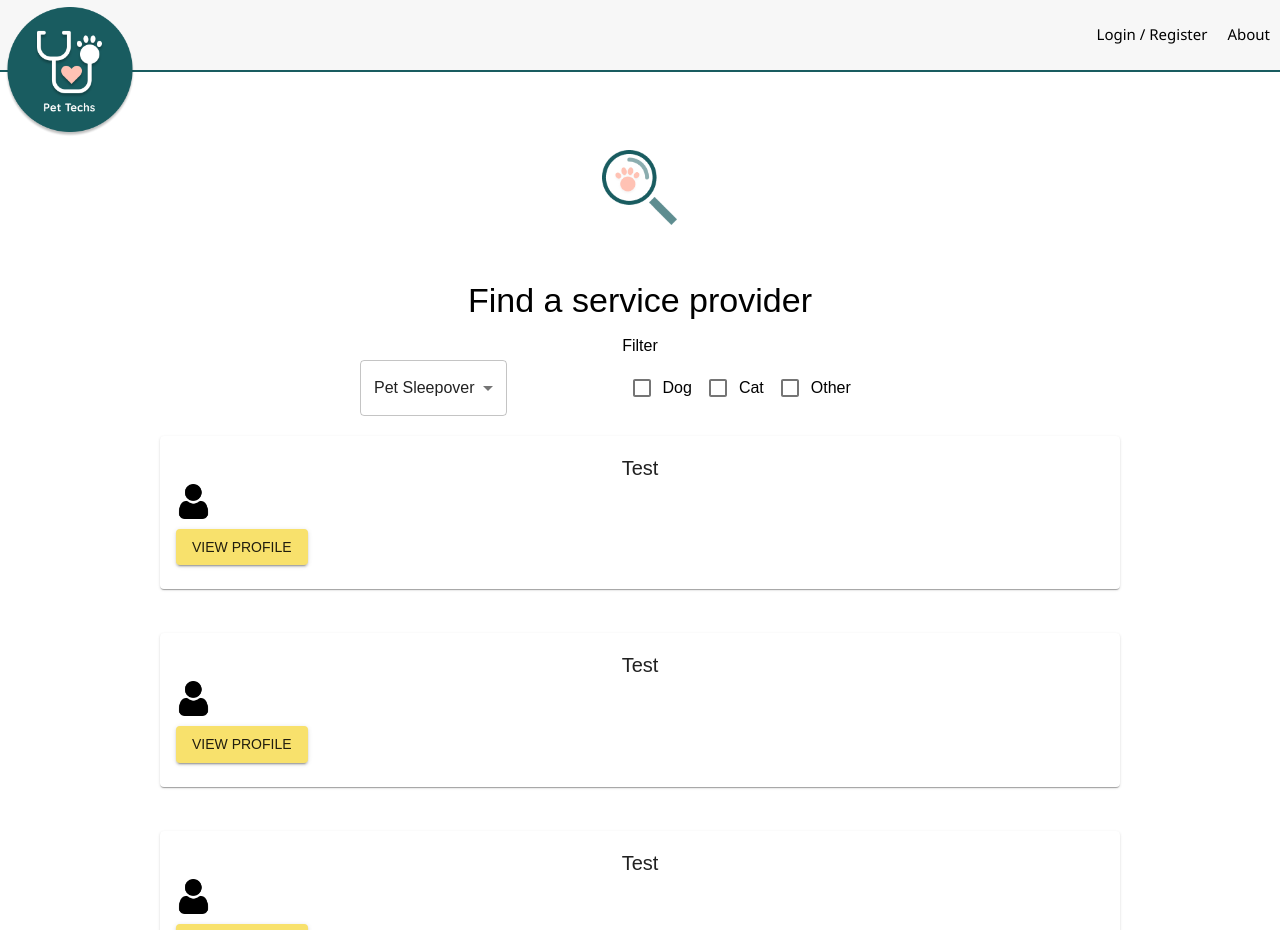
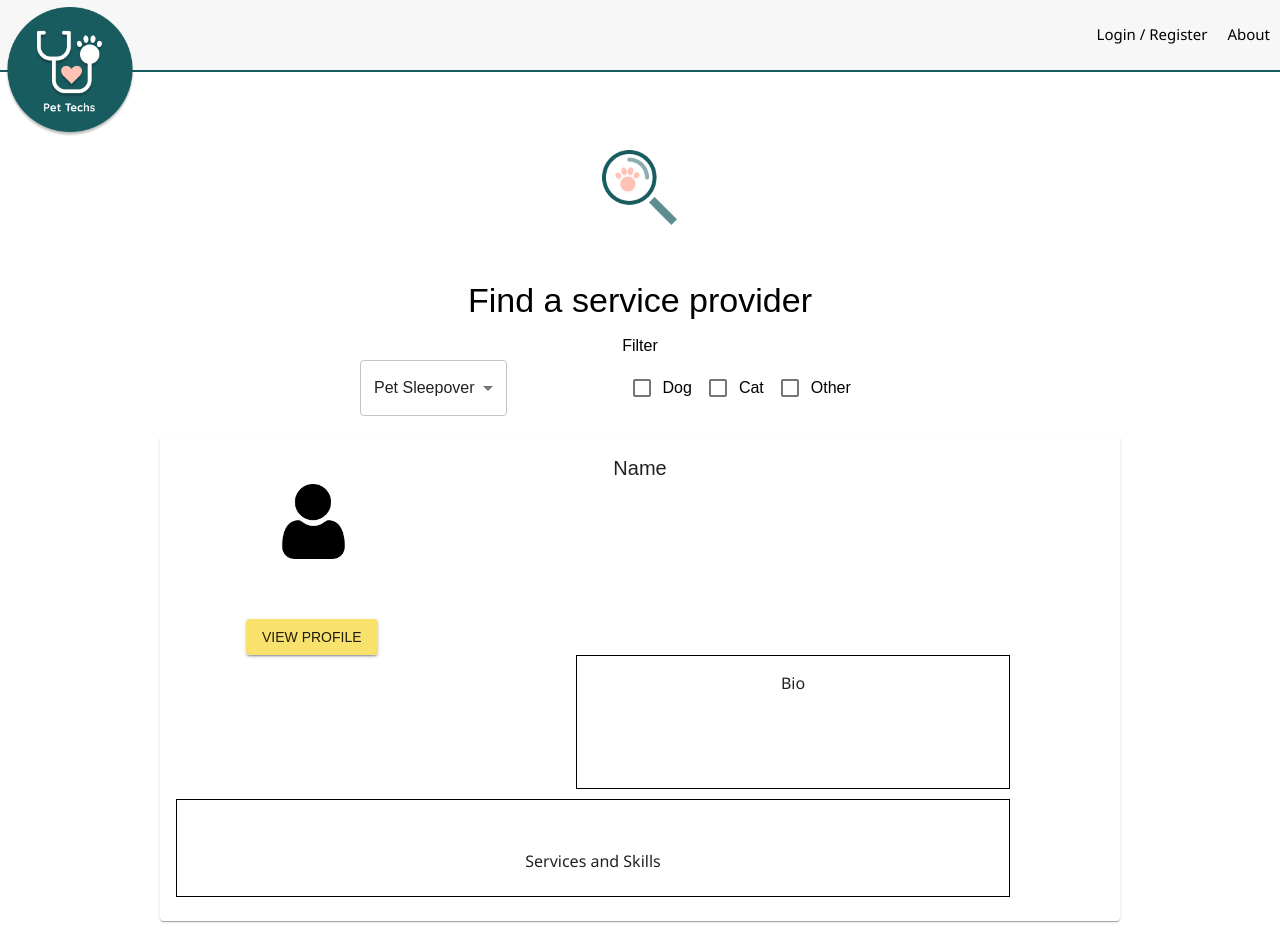
Before and after one commit to chinmayapulikallu/pet-techs, a React (Create React App) app: page /#/search in a window 1280 px wide. Shown: the top 930 px of the page. Built offline with nearby package versions, Linux system fonts and the light colour scheme; no server answers.

Commit message:
working on cards information

```diff
--- a/src/components/SearchPage/SearchPage.jsx
+++ b/src/components/SearchPage/SearchPage.jsx
@@ -4,7 +4,7 @@ import TextField from "@material-ui/core/TextField"
 import FormControl from "@material-ui/core/FormControl"
 import { withStyles } from '@material-ui/core/styles';
 import { withRouter } from "react-router"
-import { Typography } from "@material-ui/core";
+import { Typography, CardHeader } from "@material-ui/core";
 import Grid from "@material-ui/core/Grid"
 import InputLabel from "@material-ui/core/InputLabel"
 import MenuItem from "@material-ui/core/MenuItem"
@@ -54,7 +54,7 @@ const styles = theme => ({
         paddingLeft: 200,
         display: "flex"
     },
-    results:{
+    results: {
         paddingTop: 50
     },
     viewProf: {
@@ -70,16 +70,42 @@ const styles = theme => ({
     details1: {
         display: "flex",
         flexDirection: "column",
-        paddingBottom: 10
+        paddingBottom: 10,
+        marginLeft: 100
     },
     details2: {
         display: "flex",
-        flexDirection: "column"
+
+        marginLeft: 70,
+        marginTop: 50
     },
     card: {
+        display: "flex",
         paddingBottom: 20,
         paddingTop: 20,
-    }
+    },
+    about1: {
+
+
+        marginRight: 700,
+        outline: 5,
+        border: "solid black 1px",
+        width: 400,
+        marginLeft: 400,
+        height: 100
+
+    },
+    about: {
+        marginTop: 10,
+        paddingTop: 50,
+        marginRight: 700,
+        outline: 5,
+        border: "solid black 1px",
+        width: 800
+
+    },
+
+
 })
 
 
@@ -106,7 +132,7 @@ class SearchPage extends Component {
                             <Typography className={classes.serviceTitle} variant="h4">Find a service provider</Typography>
                         </FormControl>
                         <Typography variant="subtitle1">Filter</Typography>
-                        <Grid  container direction={"row"} className= {classes.serviceType}>
+                        <Grid container direction={"row"} className={classes.serviceType}>
                             <Select
                                 value={"Sleepover"}
                                 color="secondary"
@@ -139,34 +165,26 @@ class SearchPage extends Component {
                             </FormGroup>
                         </Grid>
                         <Grid className={classes.card}>
-                        <Card>
-                            <CardContent   >
-                                <Typography variant="h6">Test</Typography>
-                                <img className={classes.details1} src="/images/blank-profile-picture.png" alt="profilePic" height="35" width="35" />
-                                <Button className={classes.details2}  variant="contained" color="primary" >View Profile</Button>
+                            <Card>
+                                <CardContent   >
+                                    <Typography variant="h6">Name</Typography>
+                                    <img className={classes.details1} src="/images/blank-profile-picture.png" alt="profilePic" height="75" width="75"/>
+                                    <Button className={classes.details2} variant="contained" color="primary" >View Profile</Button>
+                                    <CardContent className={classes.about1}>
+                                    <div >
+                                       Bio
+                                    </div>
+                                    </CardContent>
+                                    <CardContent className={classes.about}>
+                                    <div >
+                                        Services and Skills
+                                    </div>
+                                    </CardContent>
+                                </CardContent>
 
-                            </CardContent>
-                        </Card>
-                        <br />
-                        <br />
-                        <Card>
-                            <CardContent  >
-                                <Typography variant="h6">Test</Typography>
-                                <img className={classes.details1} src="/images/blank-profile-picture.png" alt="profilePic" height="35" width="35" />
-                                <Button className={classes.details2}  variant="contained" color="primary" >View Profile</Button>
+                            </Card>
 
-                            </CardContent>
-                        </Card>
-                        <br />
-                        <br />
-                        <Card >
-                            <CardContent >
-                                <Typography variant="h6">Test</Typography>
-                                <img className={classes.details1} src="/images/blank-profile-picture.png" alt="profilePic" height="35" width="35" />
-                                <Button className={classes.details2}  variant="contained" color="primary" >View Profile</Button>
 
-                            </CardContent>
-                        </Card>
                         </Grid>
                     </Grid>
                 </div>
```
